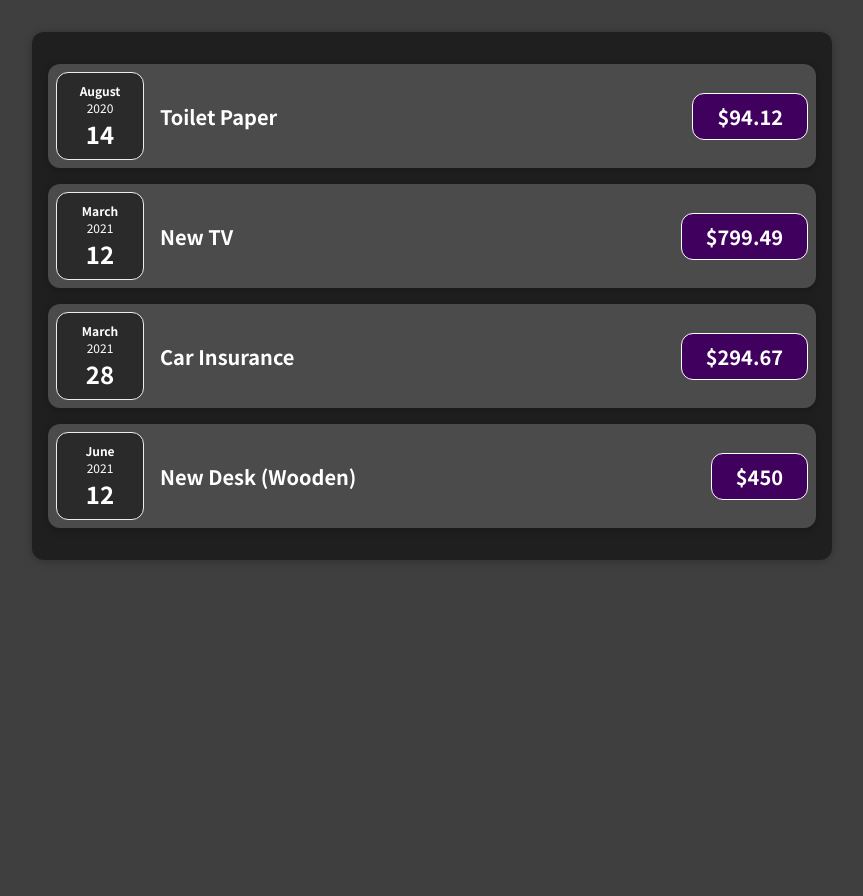
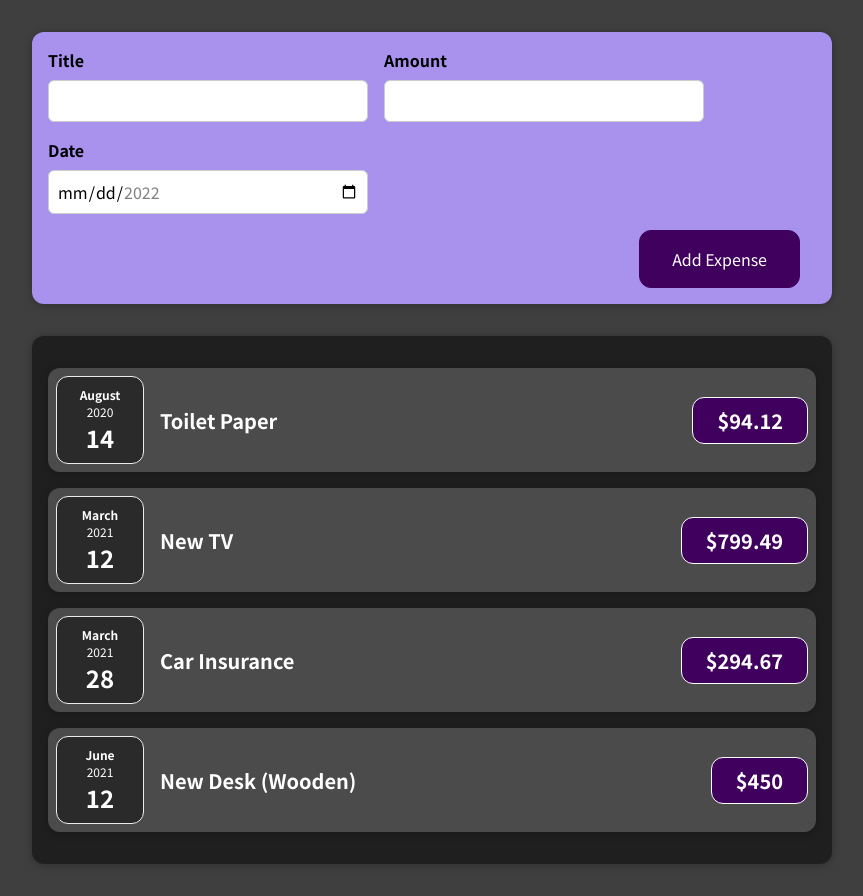
Before and after one commit to Rajput-Suraj/react-expense-tracker, a React (Create React App) app: page / in a window 1280 px wide. Shown: the whole page, without its empty margins (208-1071 px from the left). Before the commit the page ends 800 px from the top, so only its background shows below. Built offline with nearby package versions, Linux system fonts and the light colour scheme.

Commit message:
Created expense form to add a new expense and added styling

```diff
--- a/src/App.js
+++ b/src/App.js
@@ -1,4 +1,5 @@
 import Expenses from "./components/Expenses/Expenses";
+import NewExpense from "./components/NewExpense/NewExpense";
 
 function App() {
     const expenses = [
@@ -30,6 +31,7 @@
 
     return (
         <div>
+            <NewExpense />
             <Expenses data={expenses} />
         </div>
     );
--- /dev/null
+++ b/src/components/NewExpense/ExpenseForm.css
@@ -0,0 +1,26 @@
+.new-expense__controls {
+    display: flex;
+    flex-wrap: wrap;
+    gap: 1rem;
+    margin-bottom: 1rem;
+    text-align: left;
+}
+
+.new-expense__control label {
+    font-weight: bold;
+    margin-bottom: 0.5rem;
+    display: block;
+}
+
+.new-expense__control input {
+    font: inherit;
+    padding: 0.5rem;
+    border-radius: 6px;
+    border: 1px solid #ccc;
+    width: 20rem;
+    max-width: 100%;
+}
+
+.new-expense__actions {
+    text-align: right;
+}
--- /dev/null
+++ b/src/components/NewExpense/ExpenseForm.js
@@ -0,0 +1,29 @@
+import React from "react";
+
+import "./ExpenseForm.css";
+
+const ExpenseForm = () => {
+    return (
+        <form>
+            <div className="new-expense__controls">
+                <div className="new-expense__control">
+                    <label>Title</label>
+                    <input type="text" />
+                </div>
+                <div className="new-expense__control">
+                    <label>Amount</label>
+                    <input type="number" min="0.01" step="0.0" />
+                </div>
+                <div className="new-expense__control">
+                    <label>Date</label>
+                    <input type="date" min="2022-01-01" max="2022-12-31" />
+                </div>
+            </div>
+            <div className="new-expense__actions">
+                <button type="submit">Add Expense</button>
+            </div>
+        </form>
+    );
+};
+
+export default ExpenseForm;
--- /dev/null
+++ b/src/components/NewExpense/NewExpense.css
@@ -0,0 +1,38 @@
+.new-expense {
+    background-color: #a892ee;
+    padding: 1rem;
+    margin: 2rem auto;
+    width: 50rem;
+    max-width: 95%;
+    border-radius: 12px;
+    text-align: center;
+    box-shadow: 0 1px 8px rgba(0, 0, 0, 0.25);
+}
+
+.new-expense button {
+    font: inherit;
+    cursor: pointer;
+    padding: 1rem 2rem;
+    border: 1px solid #40005d;
+    background-color: #40005d;
+    color: white;
+    border-radius: 12px;
+    margin-right: 1rem;
+}
+
+.new-expense button:hover,
+.new-expense button:active {
+    background-color: #510674;
+    border-color: #510674;
+}
+
+.new-expense button.alternative {
+    color: #220131;
+    border-color: transparent;
+    background-color: transparent;
+}
+
+.new-expense button.alternative:hover,
+.new-expense button.alternative:active {
+    background-color: #ddb3f8;
+}
--- /dev/null
+++ b/src/components/NewExpense/NewExpense.js
@@ -0,0 +1,14 @@
+import React from "react";
+
+import ExpenseForm from "./ExpenseForm";
+import "./NewExpense.css";
+
+const NewExpense = () => {
+    return (
+        <div className="new-expense">
+            <ExpenseForm />
+        </div>
+    );
+};
+
+export default NewExpense;
```
